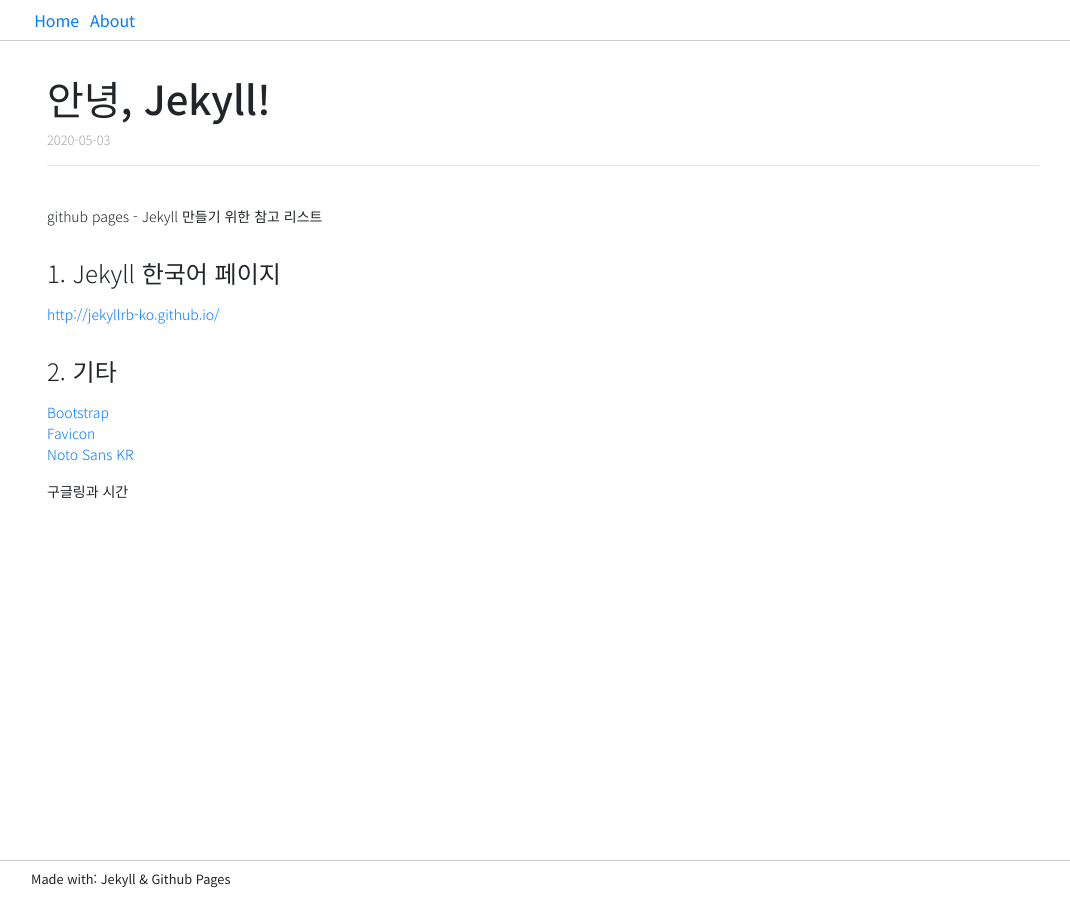
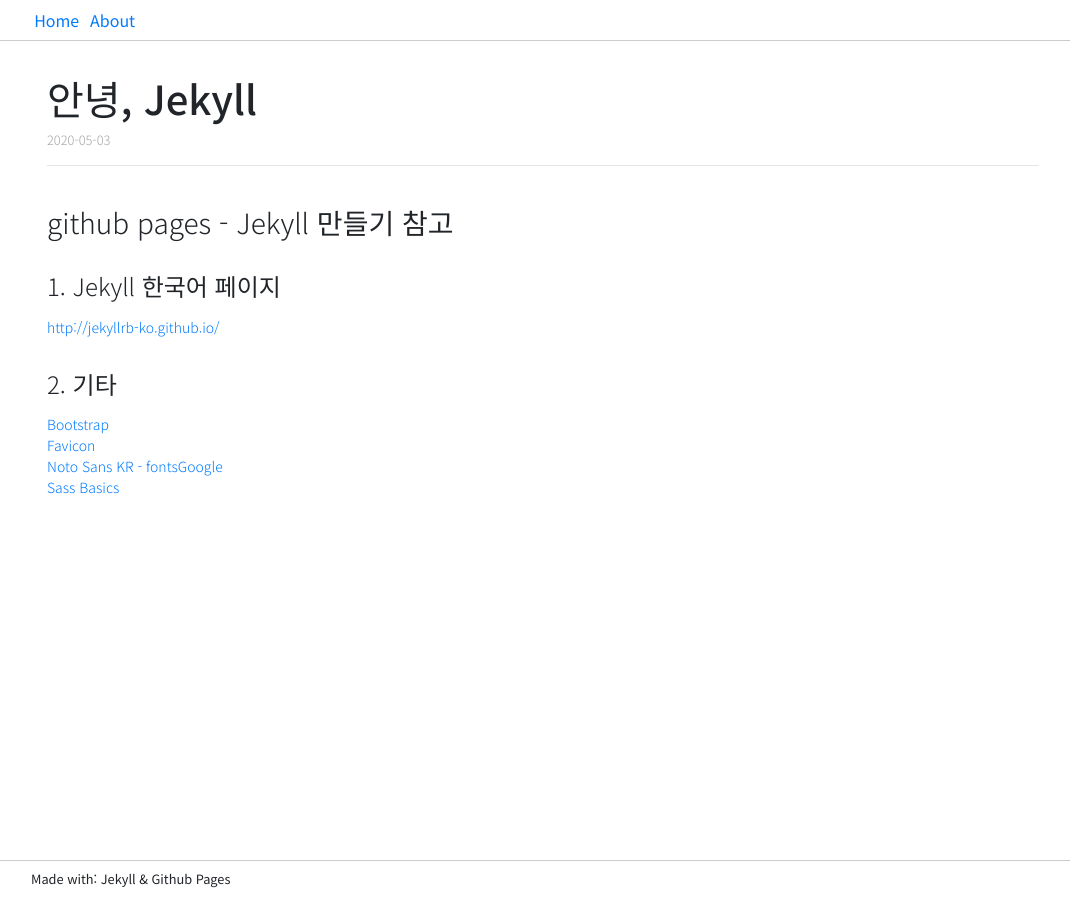
Before and after one commit to waonta/wati2.github.io, a Jekyll site: the page built from _posts/2020-05-03-HelloWorld!.md, in a window 1280 px wide. Shown: the whole page, without its empty margins (97-1167 px from the left). Built offline with Jekyll 4.4.1, drawn with Linux system fonts in a browser that asks for light colours; some web fonts are replaced.

Commit message:
edit post

```diff
--- a/_posts/2020-05-03-HelloWorld!.md
+++ b/_posts/2020-05-03-HelloWorld!.md
@@ -1,16 +1,15 @@
 ---
 layout: post
-title: 안녕, Jekyll!
+title: 안녕, Jekyll
 ---
 
-github pages - Jekyll 만들기 위한 참고 리스트
+### github pages - Jekyll 만들기 참고
 
 #### 1. Jekyll 한국어 페이지
 [http://jekyllrb-ko.github.io/](http://jekyllrb-ko.github.io/)
 
 #### 2. 기타
-  [Bootstrap](https://getbootstrap.com/)
-  [Favicon](https://favicon.io/)
-  [Noto Sans KR](https://fonts.google.com/)
-
-구글링과 시간
+[Bootstrap](https://getbootstrap.com/)
+[Favicon](https://favicon.io/)
+[Noto Sans KR - fontsGoogle](https://fonts.google.com/)
+[Sass Basics](https://sass-lang.com/guide)
```
